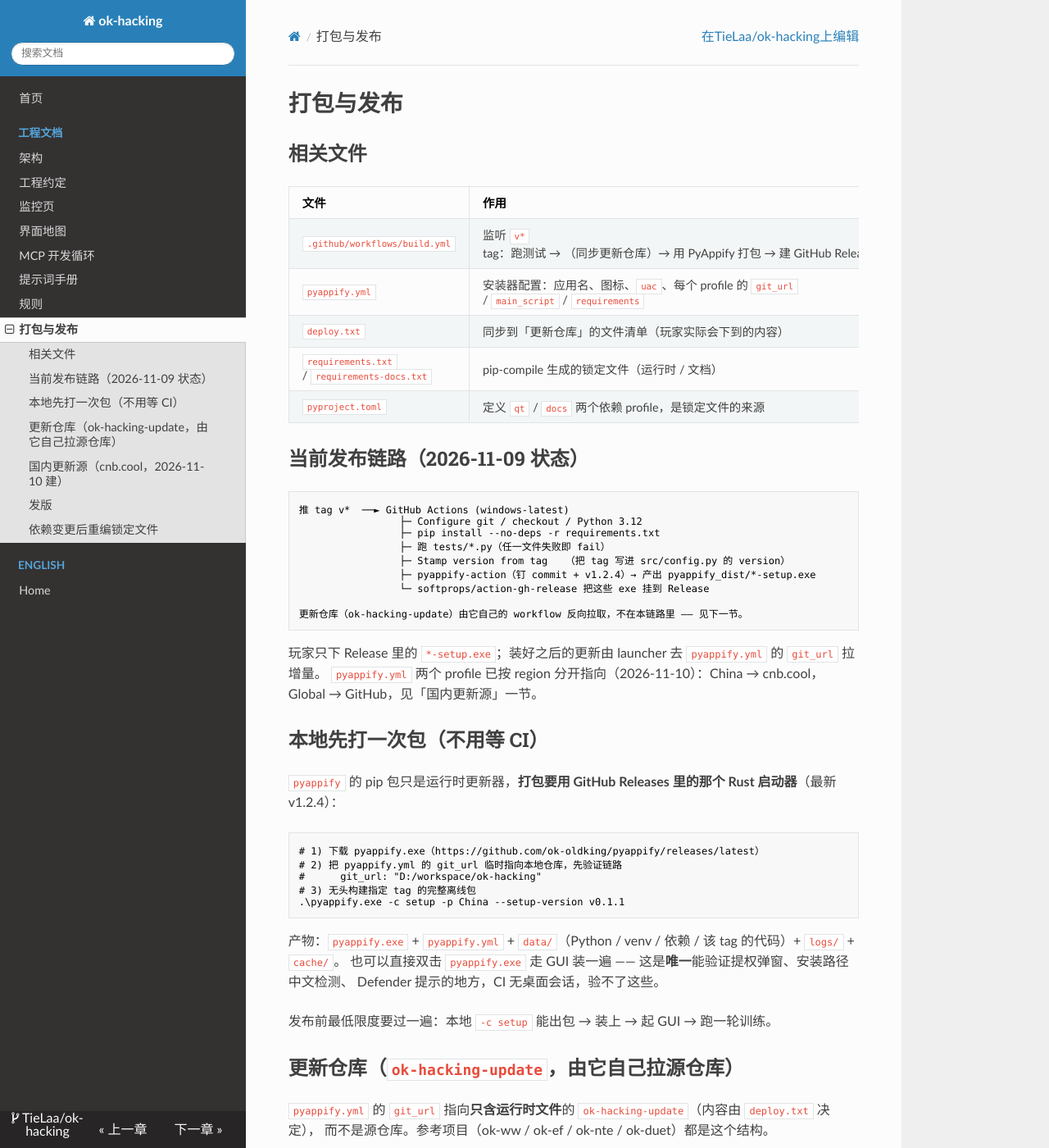
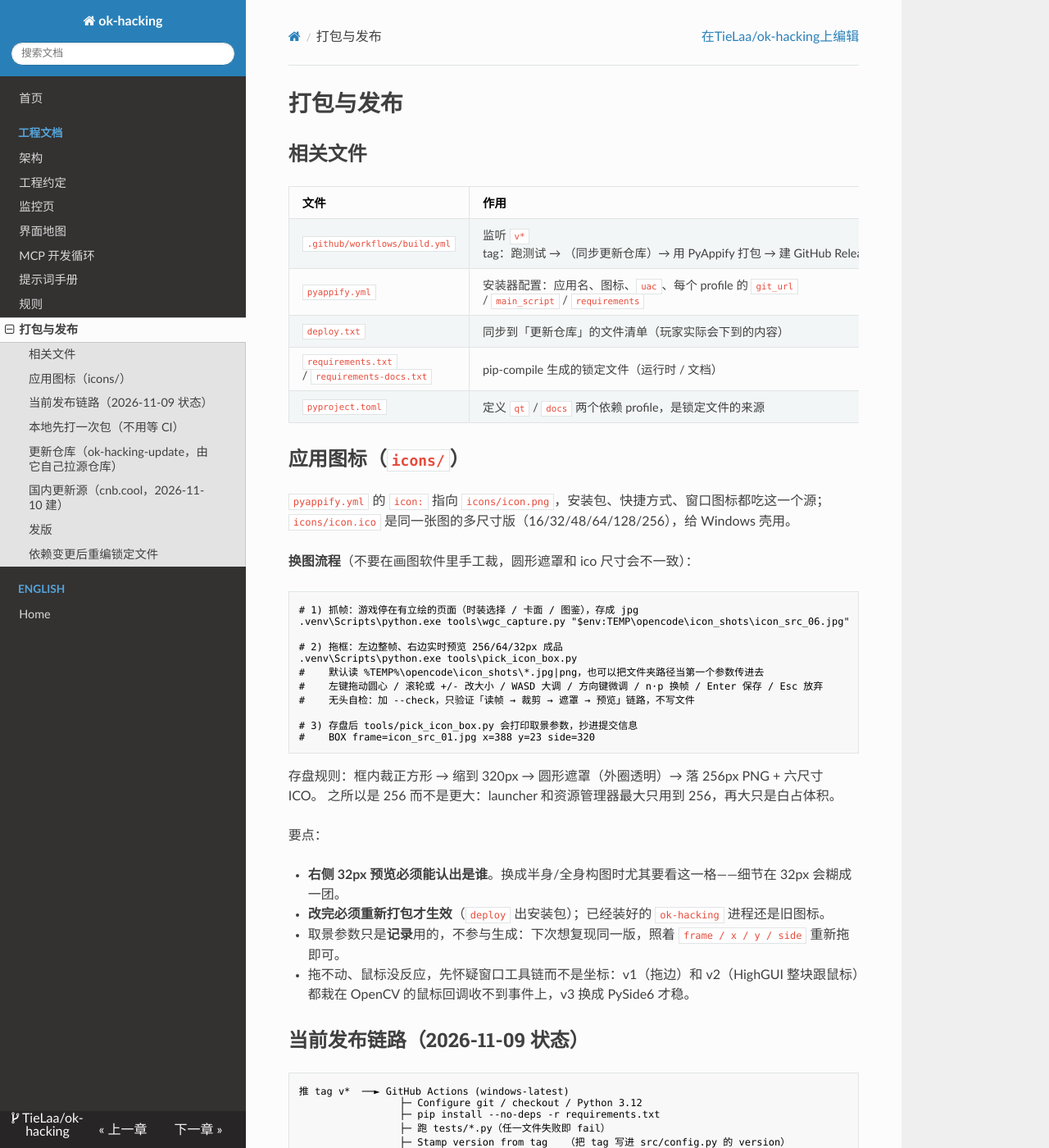
Before and after one commit to TieLaa/ok-hacking, an MkDocs documentation site: the page built from docs/release.md, in a window 1280 px wide and 1400 px high. Shown: the whole window at 82% size. Built offline with MkDocs 1.6.1, drawn with Linux system fonts in a browser that asks for light colours; nearby versions of some CDN libraries.

Commit message:
补充文档：应用图标怎么换
写了抓帧 → 拖框 → 存盘的完整流程、取景参数的记录方式，以及
「32px 预览要认得出人」「改完必须重新打包才生效」两条要点。

````diff
--- a/docs/release.md
+++ b/docs/release.md
@@ -9,6 +9,38 @@
 | `deploy.txt` | 同步到「更新仓库」的文件清单（玩家实际会下到的内容） |
 | `requirements.txt` / `requirements-docs.txt` | pip-compile 生成的锁定文件（运行时 / 文档） |
 | `pyproject.toml` | 定义 `qt` / `docs` 两个依赖 profile，是锁定文件的来源 |
+
+## 应用图标（`icons/`）
+
+`pyappify.yml` 的 `icon:` 指向 `icons/icon.png`，安装包、快捷方式、窗口图标都吃这一个源；
+`icons/icon.ico` 是同一张图的多尺寸版（16/32/48/64/128/256），给 Windows 壳用。
+
+**换图流程**（不要在画图软件里手工裁，圆形遮罩和 ico 尺寸会不一致）：
+
+```powershell
+# 1) 抓帧：游戏停在有立绘的页面（时装选择 / 卡面 / 图鉴），存成 jpg
+.venv\Scripts\python.exe tools\wgc_capture.py "$env:TEMP\opencode\icon_shots\icon_src_06.jpg"
+
+# 2) 拖框：左边整帧、右边实时预览 256/64/32px 成品
+.venv\Scripts\python.exe tools\pick_icon_box.py
+#    默认读 %TEMP%\opencode\icon_shots\*.jpg|png，也可以把文件夹路径当第一个参数传进去
+#    左键拖动圆心 / 滚轮或 +/- 改大小 / WASD 大调 / 方向键微调 / n·p 换帧 / Enter 保存 / Esc 放弃
+#    无头自检：加 --check，只验证「读帧 → 裁剪 → 遮罩 → 预览」链路，不写文件
+
+# 3) 存盘后 tools/pick_icon_box.py 会打印取景参数，抄进提交信息
+#    BOX frame=icon_src_01.jpg x=388 y=23 side=320
+```
+
+存盘规则：框内裁正方形 → 缩到 320px → 圆形遮罩（外圈透明）→ 落 256px PNG + 六尺寸 ICO。
+之所以是 256 而不是更大：launcher 和资源管理器最大只用到 256，再大只是白占体积。
+
+要点：
+
+- **右侧 32px 预览必须能认出是谁**。换成半身/全身构图时尤其要看这一格——细节在 32px 会糊成一团。
+- **改完必须重新打包才生效**（`deploy` 出安装包）；已经装好的 `ok-hacking` 进程还是旧图标。
+- 取景参数只是**记录**用的，不参与生成：下次想复现同一版，照着 `frame / x / y / side` 重新拖即可。
+- 拖不动、鼠标没反应，先怀疑窗口工具链而不是坐标：v1（拖边）和 v2（HighGUI 整块跟鼠标）都栽在
+  OpenCV 的鼠标回调收不到事件上，v3 换成 PySide6 才稳。
 
 ## 当前发布链路（2026-11-09 状态）
 
````
